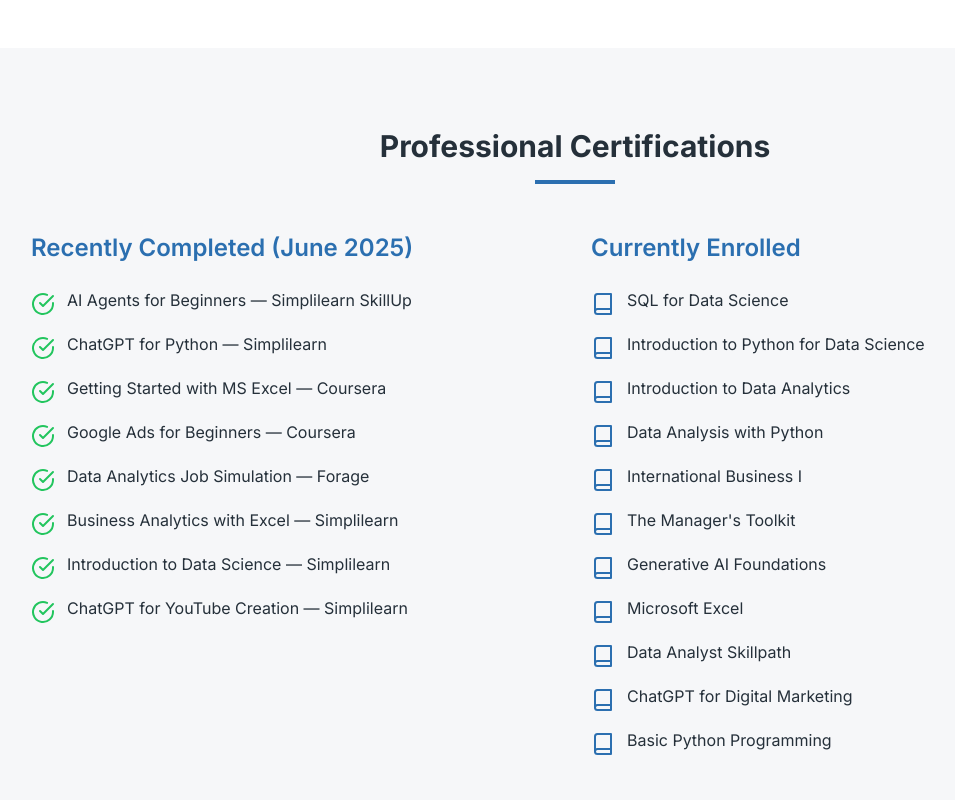
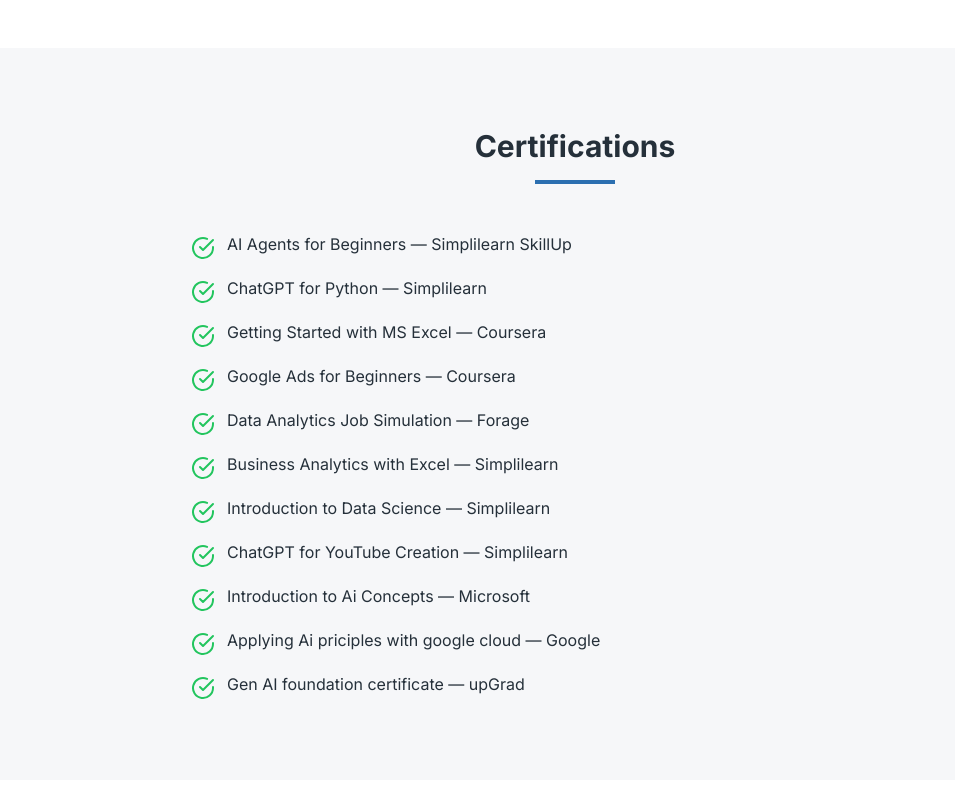
Before and after one commit to rajsharath707-cmd/Sharath-Raj-main, a plain HTML site: page index.html in a window 1280 px wide. Shown: the part 2960-3760 px from the top of the page, without its empty margins (65-1020 px from the left). Drawn offline with nearby package versions, Linux system fonts and the light colour scheme.

Commit message:
Update the changes

```diff
--- a/index.html
+++ b/index.html
@@ -199,13 +199,12 @@
     <section id="certifications" class="py-20">
         <div class="max-w-6xl mx-auto px-4 sm:px-6 lg:px-8">
             <div class="text-center mb-12">
-                <h2 class="text-3xl font-bold mb-4">Professional Certifications</h2>
+                <h2 class="text-3xl font-bold mb-4">Certifications</h2>
                 <div class="w-20 h-1 bg-blue-600 mx-auto"></div>
             </div>
-            <div class="grid md:grid-cols-2 gap-8">
+            <div class="max-w-3xl mx-auto">
                 <div>
-                    <h3 class="text-2xl font-semibold mb-6 text-blue-600 dark:text-blue-400">Recently Completed (June
-                        2025)</h3>
+
                     <ul class="space-y-4">
                         <li class="flex items-start">
                             <i data-feather="check-circle" class="mr-3 text-green-500 mt-1"></i>
@@ -239,54 +238,17 @@
                             <i data-feather="check-circle" class="mr-3 text-green-500 mt-1"></i>
                             <span>ChatGPT for YouTube Creation — Simplilearn</span>
                         </li>
-                    </ul>
-                </div>
-                <div>
-                    <h3 class="text-2xl font-semibold mb-6 text-blue-600 dark:text-blue-400">Currently Enrolled</h3>
-                    <ul class="space-y-4">
                         <li class="flex items-start">
-                            <i data-feather="book" class="mr-3 text-blue-500 mt-1"></i>
-                            <span>SQL for Data Science</span>
+                            <i data-feather="check-circle" class="mr-3 text-green-500 mt-1"></i>
+                            <span>Introduction to Ai Concepts — Microsoft</span>
                         </li>
                         <li class="flex items-start">
-                            <i data-feather="book" class="mr-3 text-blue-500 mt-1"></i>
-                            <span>Introduction to Python for Data Science</span>
+                            <i data-feather="check-circle" class="mr-3 text-green-500 mt-1"></i>
+                            <span>Applying Ai priciples with google cloud — Google</span>
                         </li>
                         <li class="flex items-start">
-                            <i data-feather="book" class="mr-3 text-blue-500 mt-1"></i>
-                            <span>Introduction to Data Analytics</span>
-                        </li>
-                        <li class="flex items-start">
-                            <i data-feather="book" class="mr-3 text-blue-500 mt-1"></i>
-                            <span>Data Analysis with Python</span>
-                        </li>
-                        <li class="flex items-start">
-                            <i data-feather="book" class="mr-3 text-blue-500 mt-1"></i>
-                            <span>International Business I</span>
-                        </li>
-                        <li class="flex items-start">
-                            <i data-feather="book" class="mr-3 text-blue-500 mt-1"></i>
-                            <span>The Manager's Toolkit</span>
-                        </li>
-                        <li class="flex items-start">
-                            <i data-feather="book" class="mr-3 text-blue-500 mt-1"></i>
-                            <span>Generative AI Foundations</span>
-                        </li>
-                        <li class="flex items-start">
-                            <i data-feather="book" class="mr-3 text-blue-500 mt-1"></i>
-                            <span>Microsoft Excel</span>
-                        </li>
-                        <li class="flex items-start">
-                            <i data-feather="book" class="mr-3 text-blue-500 mt-1"></i>
-                            <span>Data Analyst Skillpath</span>
-                        </li>
-                        <li class="flex items-start">
-                            <i data-feather="book" class="mr-3 text-blue-500 mt-1"></i>
-                            <span>ChatGPT for Digital Marketing</span>
-                        </li>
-                        <li class="flex items-start">
-                            <i data-feather="book" class="mr-3 text-blue-500 mt-1"></i>
-                            <span>Basic Python Programming</span>
+                            <i data-feather="check-circle" class="mr-3 text-green-500 mt-1"></i>
+                            <span>Gen AI foundation certificate — upGrad</span>
                         </li>
                     </ul>
                 </div>
```
